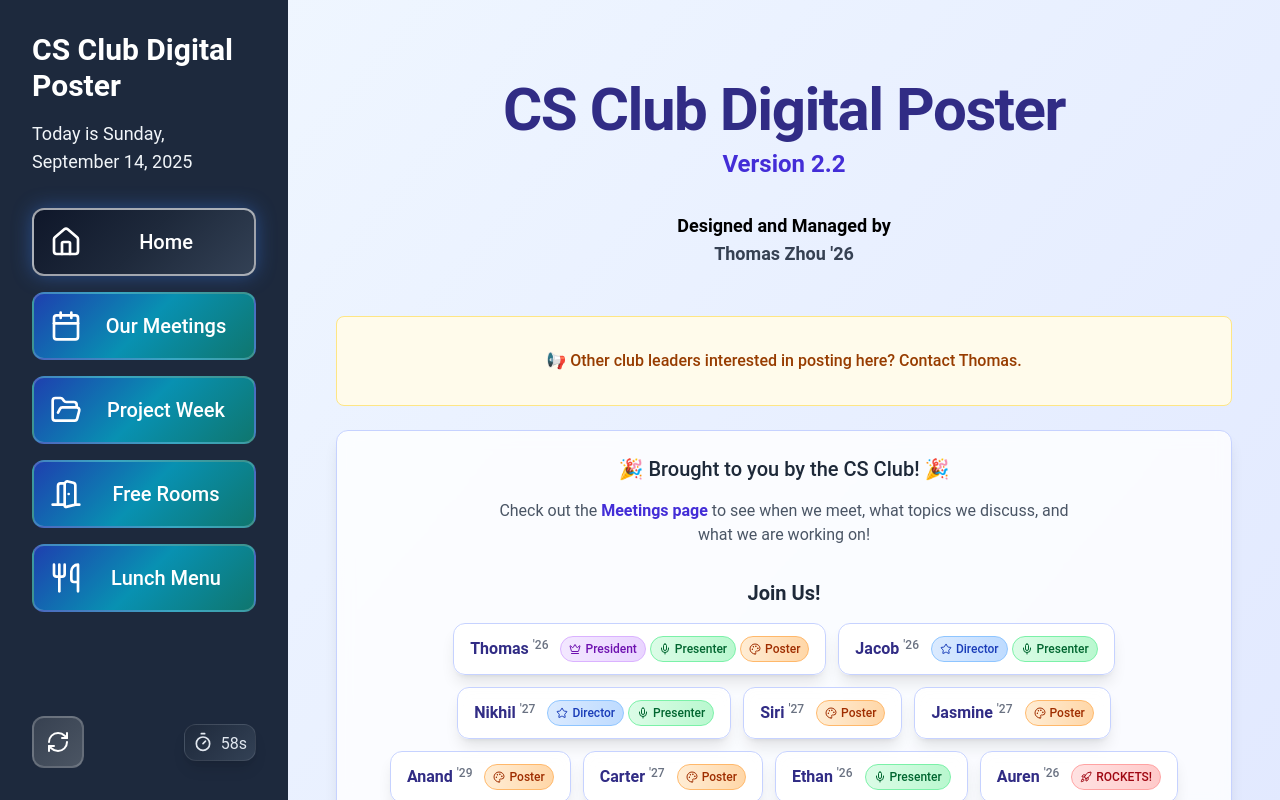
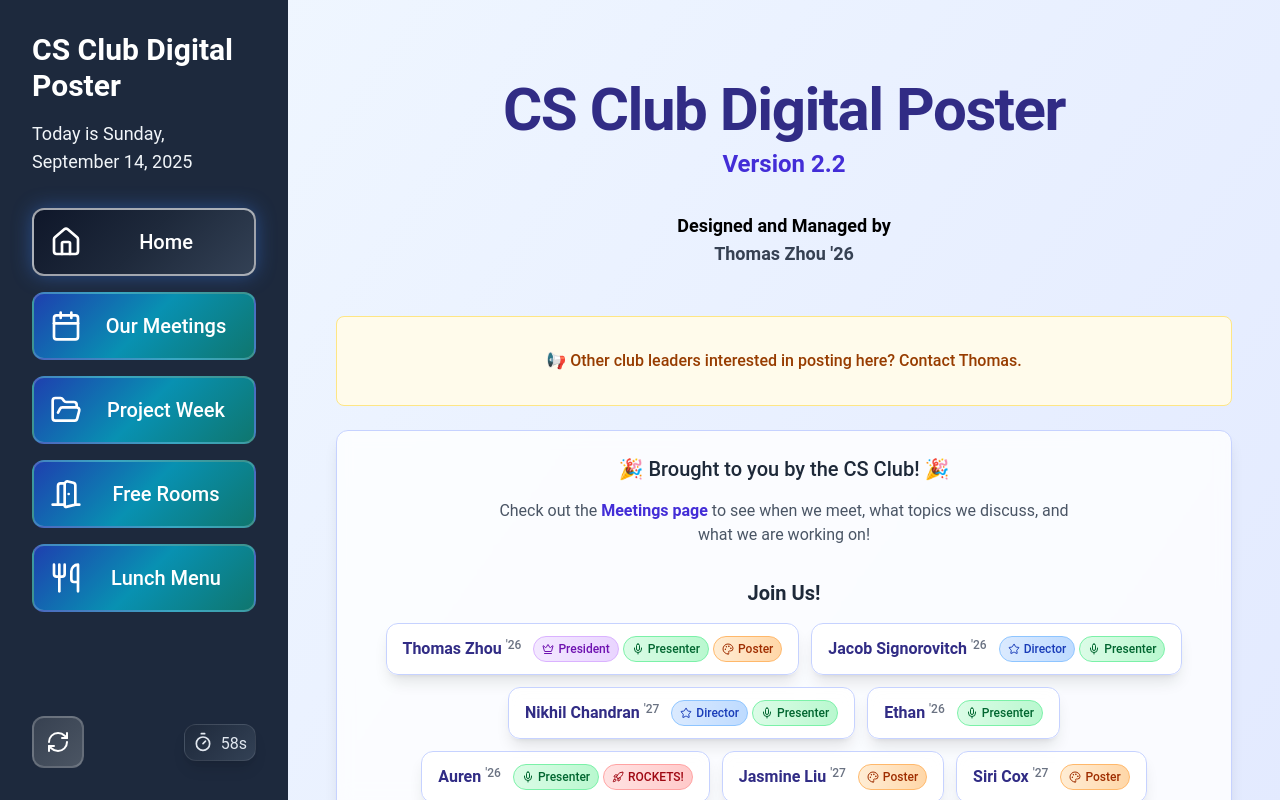
Before and after one commit to B00M3000/cwsign, a SvelteKit app: page / in a window 1280 px wide. Built offline with nearby package versions, Linux system fonts and the light colour scheme.

Commit message:
updated member list
Signed-off-by: B00M3000 <40374754+B00M3000@users.noreply.github.com>

```diff
--- a/src/routes/+page.svelte
+++ b/src/routes/+page.svelte
@@ -26,18 +26,29 @@
 
   const teamMembers: TeamMember[] = [
     {
-      name: "Thomas",
+      name: "Thomas Zhou",
       gradYear: 2026,
       badges: ["president", "presenter", "poster"],
     },
-    { name: "Jacob", gradYear: 2026, badges: ["director", "presenter"] },
-    { name: "Nikhil", gradYear: 2027, badges: ["director", "presenter"] },
-    { name: "Siri", gradYear: 2027, badges: ["poster"] },
-    { name: "Jasmine", gradYear: 2027, badges: ["poster"] },
-    { name: "Anand", gradYear: 2029, badges: ["poster"] },
-    { name: "Carter", gradYear: 2027, badges: ["poster"] },
+    { name: "Jacob Signorovitch", gradYear: 2026, badges: ["director", "presenter"] },
+    { name: "Nikhil Chandran", gradYear: 2027, badges: ["director", "presenter"] },
     { name: "Ethan", gradYear: 2026, badges: ["presenter"] },
-    { name: "Auren", gradYear: 2026, badges: ["ROCKETS!"] },
+    { name: "Auren", gradYear: 2026, badges: ["presenter", "ROCKETS!"] },
+    { name: "Jasmine Liu", gradYear: 2027, badges: ["poster"] },
+    { name: "Siri Cox", gradYear: 2027, badges: ["poster"] },
+    { name: "Carter Bradshaw", gradYear: 2027, badges: ["poster"] },
+    { name: "Jasmine Liu", gradYear: 2027, badges: ['poster'] },
+    { name: "Anand Mani", gradYear: 2029, badges: ["poster"] },
+    { name: "Vybhav Velamoor", gradYear: 2027, badges: [] },
+    { name: "Angela Tun", gradYear: 2027, badges: [] },
+    { name: "Andrew Xu-Ding", gradYear: 2029, badges: [] },
+    { name: "Arihaan Haran", gradYear: 2029, badges: [] },
+    { name: "Brandon Zhou", gradYear: 2026, badges: [] },
+    { name: "Brian Li", gradYear: 2026, badges: [] },
+    { name: "Mark Taylor", gradYear: 2029, badges: [] },
+    { name: "Sam Wilson", gradYear: 2028, badges: [] },
+    { name: "Shray Souda", gradYear: 2028, badges: [] },
+    { name: "Akul Kumar", gradYear: 2027, badges: [] },
   ];
 
   function getBadgeClasses(badge: string): string {
```
